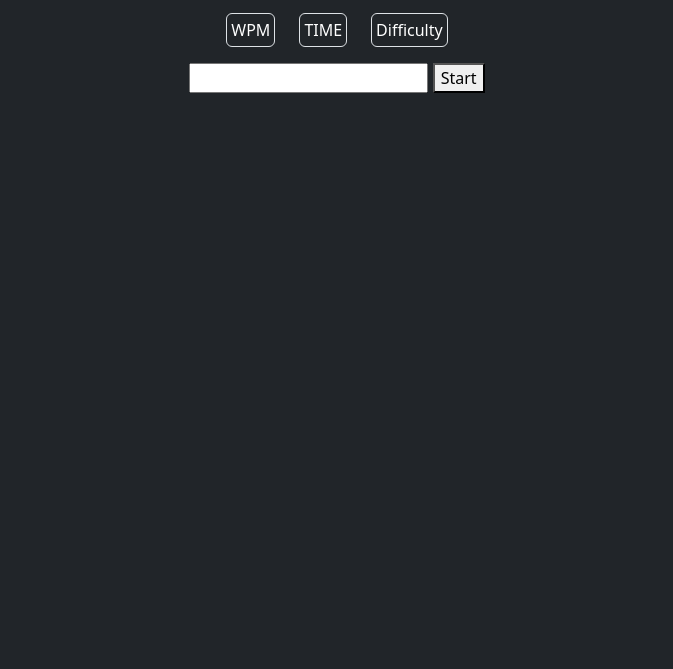
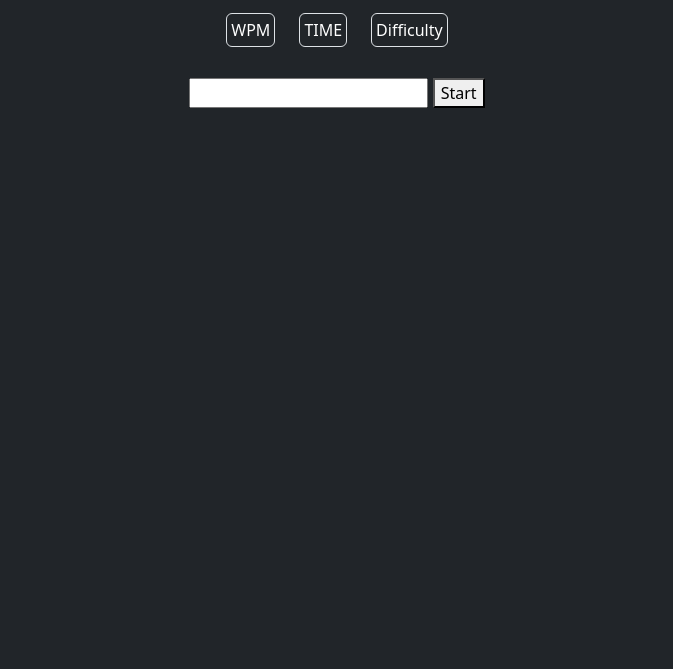
Before and after one commit to jnale-hub/Typing-Game, a plain HTML site: page index.html in a window 1280 px wide. Shown: the part 131-800 px from the top of the page, without its empty margins (303-976 px from the left). Drawn offline with nearby package versions, Linux system fonts and the light colour scheme.

Commit message:
Update input position

```diff
--- a/index.html
+++ b/index.html
@@ -22,7 +22,7 @@
         </div>
         <div class="px-md-5 px-2">
             <p id="quote" class="fs-5"></p> <!-- This will display our quote -->
-            <div class="text-center sticky-bottom pb-5">
+            <div class="text-center sticky-bottom pb-5" id="input-container">
                 <input type="text" aria-label="current word" id="typed-value" /> <!-- The textbox for typing -->
                 <button type="button" id="start">Start</button> <!-- To start the game -->
             </div>
--- a/style.css
+++ b/style.css
@@ -31,3 +31,16 @@
   h1 {
     color: var(--harvest-gold) !important;
   }
+
+  #input-container {
+    position: sticky;
+    bottom: 0;
+    padding: 10px;
+}
+
+/* Adjust the container's behavior on different screen sizes */
+@media (min-width: 576px) {
+    #input-container {
+        padding: 15px;
+    }
+}
```
